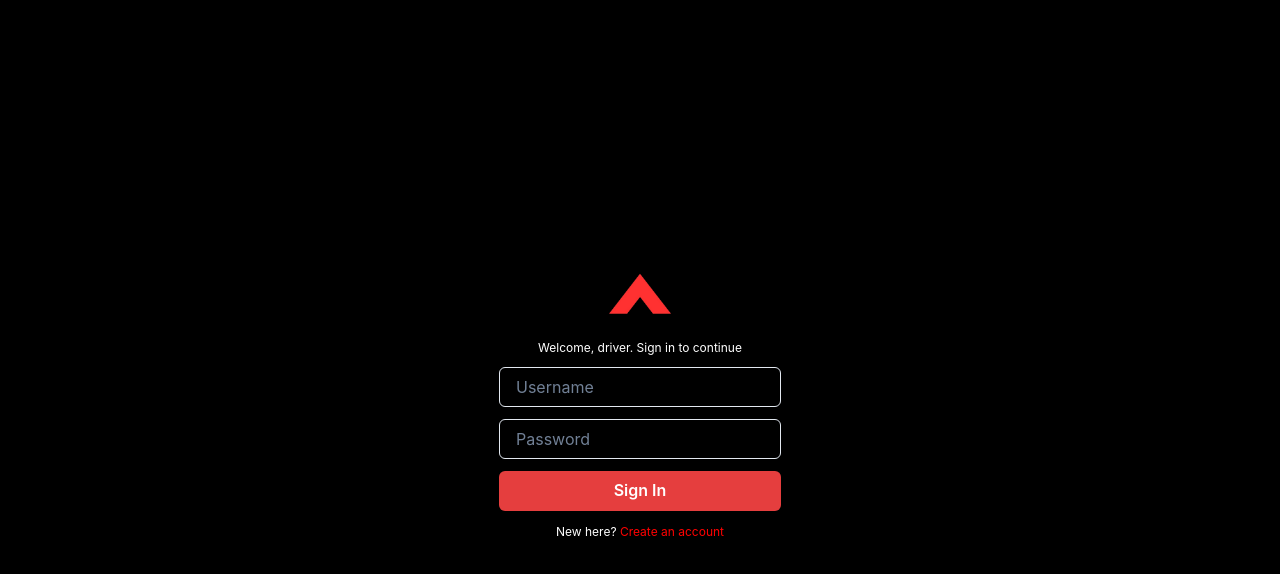
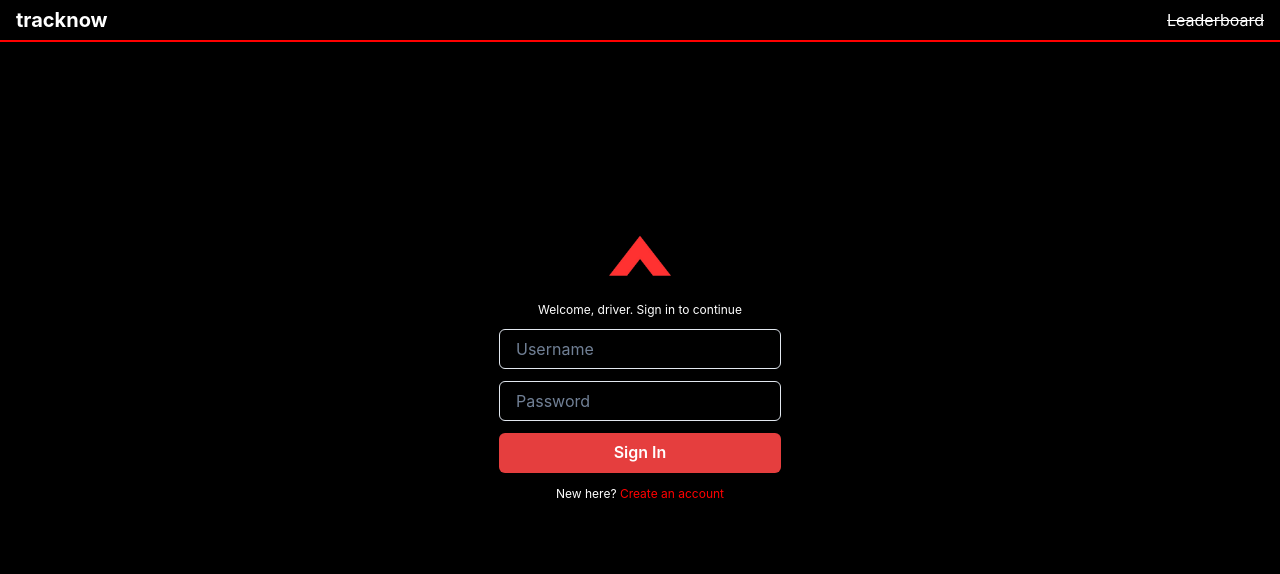
Before and after one commit to vantage-ola/tracknow, a React (Create React App) app in the folder tracknow/web/: page /login in a window 1280 px wide. Shown: the top 574 px of the page. Built offline with nearby package versions, Linux system fonts and the light colour scheme.

Commit message:
made design better on login and sign up page

```diff
--- a/tracknow/web/src/components/User/UserLogin.tsx
+++ b/tracknow/web/src/components/User/UserLogin.tsx
@@ -1,11 +1,14 @@
 import * as React from "react";
 import { Flex, Input, Button, Image, Text, Link } from "@chakra-ui/react";
 import { Link as ReactRouterLink } from 'react-router-dom';
+import { Navbar } from "../Navbar/Navbar";
 
 export const UserLogin = () => {
 
     return (
-        <Flex h="100vh" alignItems="center" justifyContent="center">
+        <>
+            <Navbar />
+            <Flex h="80vh" alignItems="center" justifyContent="center">
                 <Flex
                     flexDirection="column"
                     p={12}
@@ -36,7 +39,8 @@ export const UserLogin = () => {
                     <Text alignSelf="center" fontSize='xs'>New here? <Link as={ReactRouterLink} to='/create-user' color="red"> Create an account</Link></Text>
                 </Flex>
             </Flex>
+        </>
     )
 };
 
-// TODO move new? here... closer to the sign in button and change link colour to red.
+// TODO change link colour to red.
--- a/tracknow/web/src/components/User/UserSignUp.tsx
+++ b/tracknow/web/src/components/User/UserSignUp.tsx
@@ -1,11 +1,14 @@
 import * as React from "react";
 import { Flex, Input, Button, Image, Text, Link } from "@chakra-ui/react";
 import { Link as ReactRouterLink } from 'react-router-dom';
+import { Navbar } from "../Navbar/Navbar";
 
 export const UserSignUp = () => {
 
     return (
-        <Flex h="100vh" alignItems="center" justifyContent="center">
+        <>
+            <Navbar />
+            <Flex h="80vh" alignItems="center" justifyContent="center">
                 <Flex
                     flexDirection="column"
                     p={12}
@@ -34,5 +37,6 @@ export const UserSignUp = () => {
                     <Text alignSelf="center" fontSize='xs'>You have an account?<Link as={ReactRouterLink} to='/login' color="red"> Sign in here</Link></Text>
                 </Flex>
             </Flex>
+        </>
     )
 };
```
Lines whose indentation alone changed are shown as unchanged.
